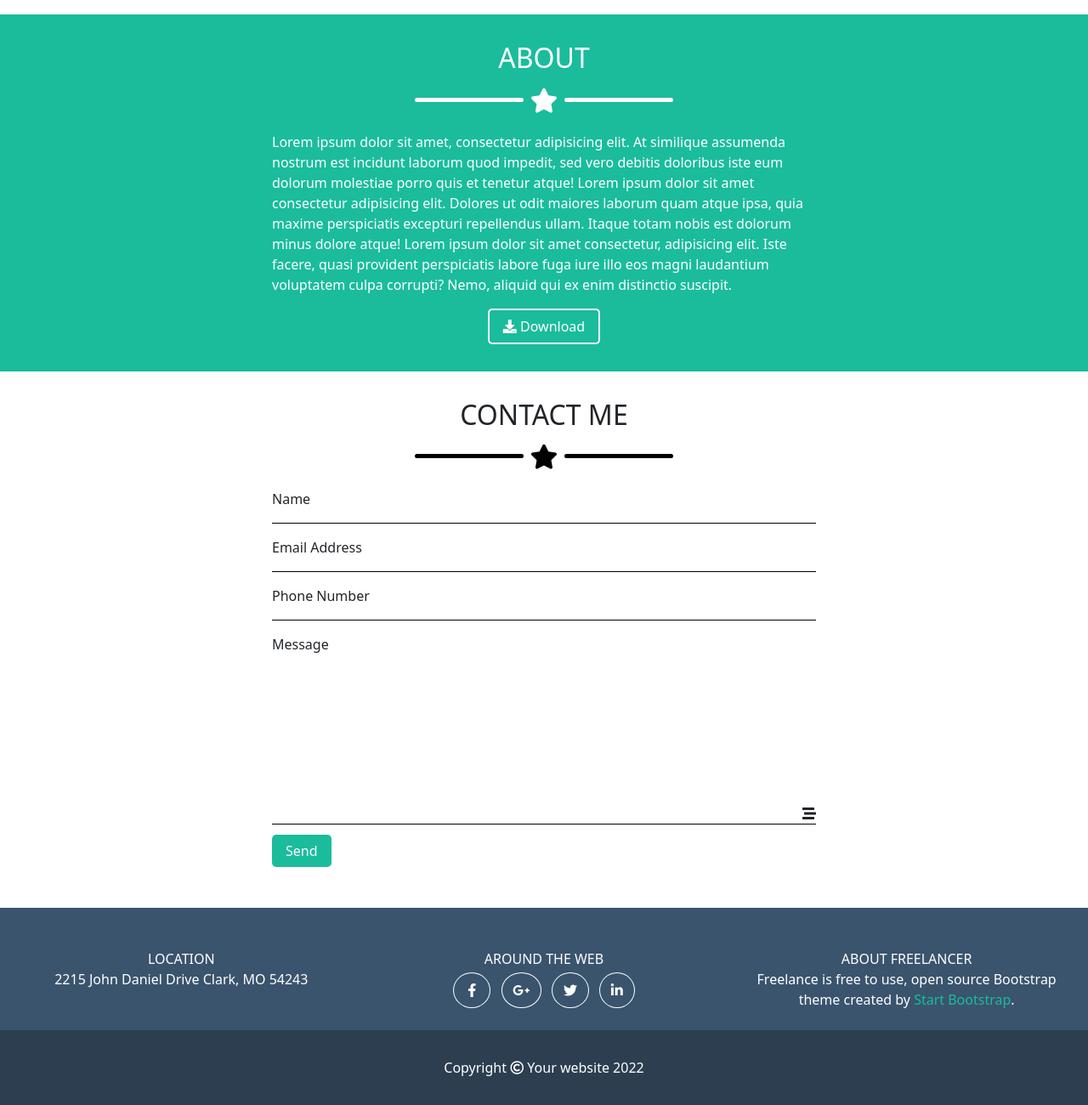
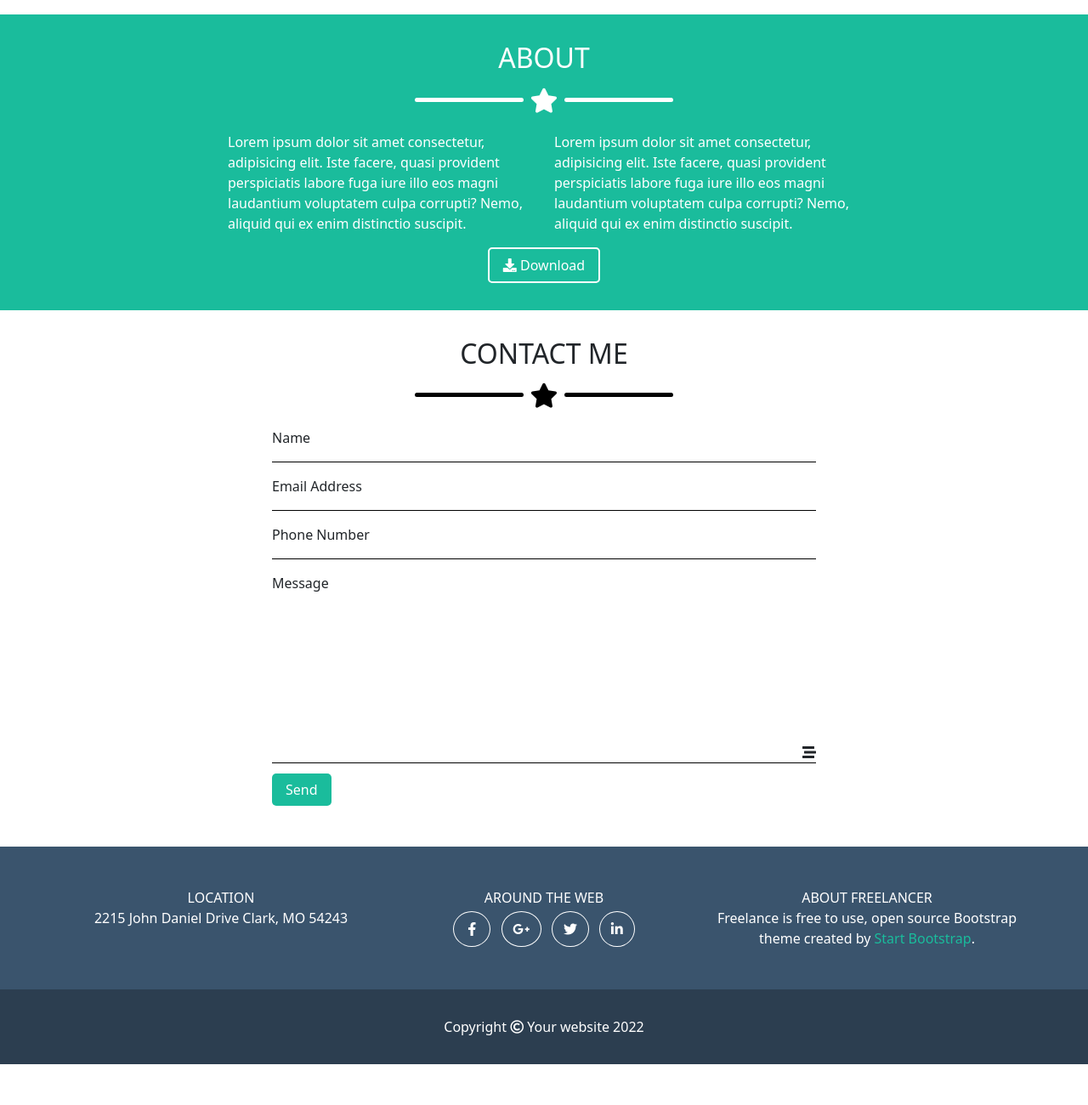
Before and after one commit to Cix8/html-css-bootstrap-freelancer, a plain HTML site: page index.html in a window 1280 px wide. Shown: the part 1428-2728 px from the top of the page at 85% size. After the commit the page ends 2680 px from the top, so only its background shows below. Drawn offline with nearby package versions, Linux system fonts and the light colour scheme.

Commit message:
add container-md in footer & header, some errors and details fixed

```diff
--- a/css/style.css
+++ b/css/style.css
@@ -173,7 +173,8 @@ header .menu li:first-child {
 }
 
 .about .text-container {
-    width: 50%;
+    width: 60%;
+    max-width: 1200px;
     margin: 0 auto;
 }
 
@@ -212,6 +213,7 @@ header .menu li:first-child {
 
 .contact li {
     width: 50%;
+    max-width: 1200px;
     margin: 0 auto;
     padding: 1rem 0;
     border-bottom: 1px solid black;
@@ -243,14 +245,12 @@ header .menu li:first-child {
 
 footer {
     text-align: center;
-    padding: 3rem 0 0 0;
     background-color: #3a546d;
     color: white;
 }
 
-.footer-top .text,
-.footer-top .icons-container {
-    margin-bottom: 1.5rem;
+.footer-top {
+    padding: 3rem 0;
 }
 
 .footer-top .icons-container {
--- a/index.html
+++ b/index.html
@@ -18,7 +18,7 @@
 <body>
 
     <header>
-        <div class="container-fluid">
+        <div class="container-md">
             <div class="row align-items-center">
                 <div class="col-11 col-md-8">
                     <div class="title">
@@ -78,7 +78,7 @@
         </div>
         <div class="container">
             <div class="row">
-                <div class="col-12 col-md-6 col-lg-4 col-md-6">
+                <div class="col-12 col-md-6 col-lg-4">
                     <div class="img-container">
                         <img src="img/cabin.png" alt="">
                     </div>
@@ -124,7 +124,16 @@
             <div class="bar"></div>
         </div>
         <div class="text-container">
-            <p>Lorem ipsum dolor sit amet, consectetur adipisicing elit. At similique assumenda nostrum est incidunt laborum quod impedit, sed vero debitis doloribus iste eum dolorum molestiae porro quis et tenetur atque! Lorem ipsum dolor sit amet consectetur adipisicing elit. Dolores ut odit maiores laborum quam atque ipsa, quia maxime perspiciatis excepturi repellendus ullam. Itaque totam nobis est dolorum minus dolore atque! Lorem ipsum dolor sit amet consectetur, adipisicing elit. Iste facere, quasi provident perspiciatis labore fuga iure illo eos magni laudantium voluptatem culpa corrupti? Nemo, aliquid qui ex enim distinctio suscipit.</p>
+            <div class="container-fluid">
+                <div class="row">
+                    <div class="col-12 col-md-6">
+                        <p>Lorem ipsum dolor sit amet consectetur, adipisicing elit. Iste facere, quasi provident perspiciatis labore fuga iure illo eos magni laudantium voluptatem culpa corrupti? Nemo, aliquid qui ex enim distinctio suscipit.</p>
+                    </div>
+                    <div class="col-12 col-md-6">
+                        <p>Lorem ipsum dolor sit amet consectetur, adipisicing elit. Iste facere, quasi provident perspiciatis labore fuga iure illo eos magni laudantium voluptatem culpa corrupti? Nemo, aliquid qui ex enim distinctio suscipit.</p>
+                    </div>
+                </div>
+            </div>
         </div>
         <div class="btn-container">
             <a href="">
@@ -146,9 +155,9 @@
             <div class="bar"></div>
         </div>
         <ul>
-            <li><a href="">Name</a></li>
-            <li><a href="">Email Address</a></li>
-            <li><a href="">Phone Number</a></li>
+            <li>Name</li>
+            <li>Email Address</li>
+            <li>Phone Number</li>
             <li class="message">
                 <div>Message</div>
                 <div class="message-text">
@@ -165,13 +174,13 @@
 
     <footer>
         <div class="footer-top">
-            <div class="container-fluid">
+            <div class="container-md">
                 <div class="row">
-                    <div class="col-12 col-md-4">
+                    <div class="col-12 col-md-4 mb-4 mb-md-0">
                         <div class="title">LOCATION</div>
                         <div class="text">2215 John Daniel Drive Clark, MO 54243</div>
                     </div>
-                    <div class="col-12 col-md-4">
+                    <div class="col-12 col-md-4 mb-4 mb-md-0">
                         <div class="title">AROUND THE WEB</div>
                         <ul class="icons-container">
                             <li>
```
